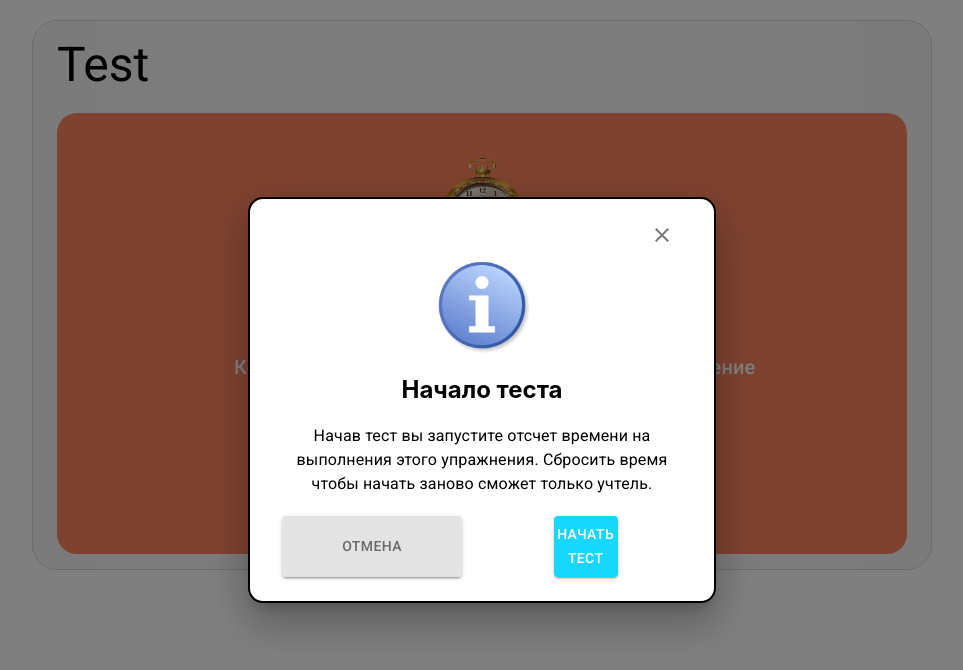
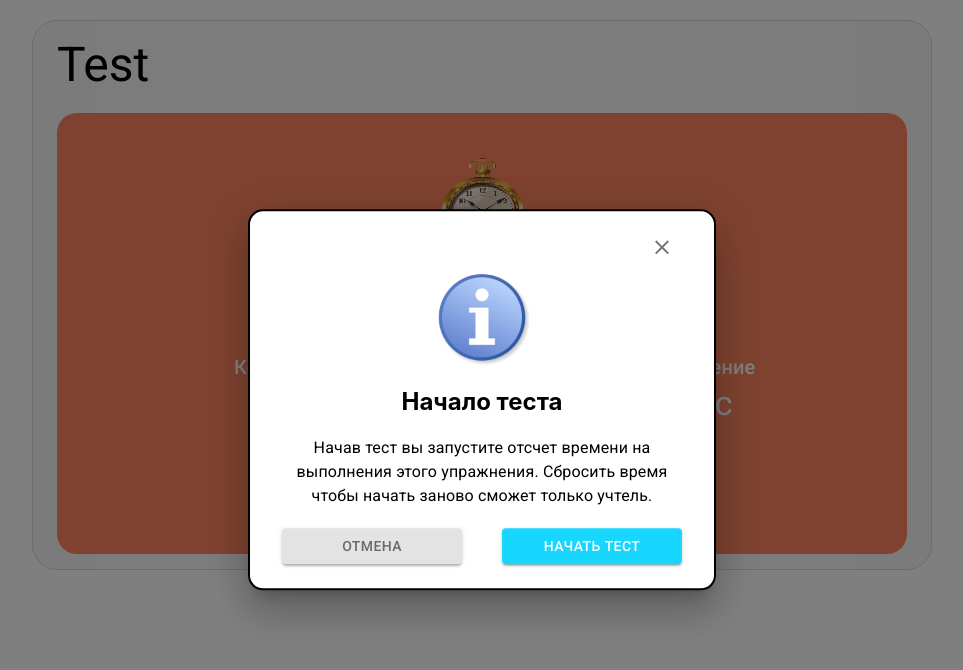
Before and after one commit to ArtemKa2208/polski, a React (Create React App) app: page / in a window 1280 px wide. Both pictures are taken after a click on the button "НАЧАТЬ ТЕСТ". Shown: the top 670 px of the page, without its empty margins (158-1121 px from the left). Built offline with nearby package versions, Linux system fonts and the light colour scheme.

Commit message:
Task is done

```diff
--- a/src/App.scss
+++ b/src/App.scss
@@ -1,3 +1,4 @@
-.starter {
-  font-size: 18px;
+.link {
+  width: 45%;
+  text-decoration: none;
 }
--- a/src/ModalStart/ModalStart.tsx
+++ b/src/ModalStart/ModalStart.tsx
@@ -112,11 +112,14 @@ export const ModalStart: React.FC = () => {
             >
               Отмена
             </Button>
-            <Link to="/test">
+            <Link
+              to="/test"
+              className="link"
+            >
               <Button
                 variant="contained"
                 sx={{
-                  width: '45%',
+                  width: '100%',
                   ':hover': {
                     bgcolor: '#18d7ff',
                   },
--- a/src/Preview/Preview.tsx
+++ b/src/Preview/Preview.tsx
@@ -12,6 +12,13 @@ type Props = {
 };
 
 export const Preview: React.FC<Props> = ({ numberOfQuestions, time }) => {
+  const getTime = () => {
+    const minutes = Math.trunc(time / 60);
+    const seconds = time - (minutes * 60);
+
+    return `${minutes} мин ${seconds} с`;
+  };
+
   return (
     <Container
       maxWidth="md"
@@ -101,7 +108,7 @@ export const Preview: React.FC<Props> = ({ numberOfQuestions, time }) => {
           }}
           >
             <Typography variant="h6">Время на выполнение</Typography>
-            <Typography variant="h4">{time}</Typography>
+            <Typography variant="h4">{getTime()}</Typography>
           </Box>
         </Box>
         <ModalStart />
```
